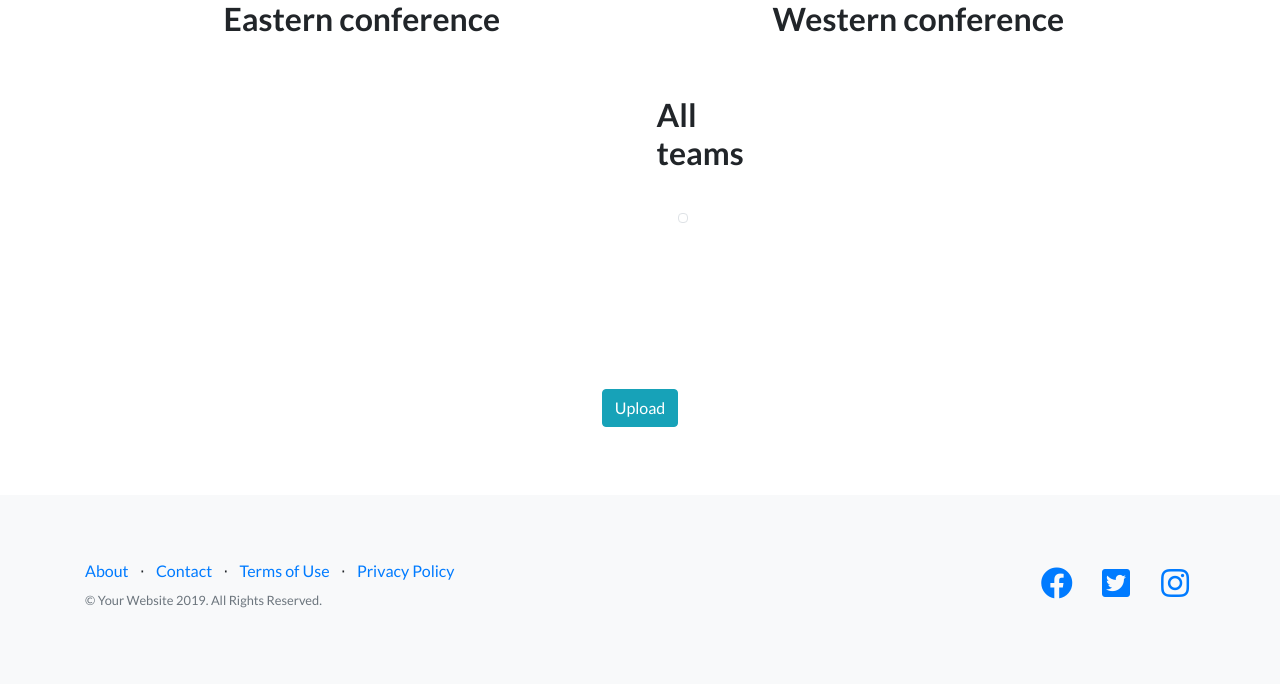
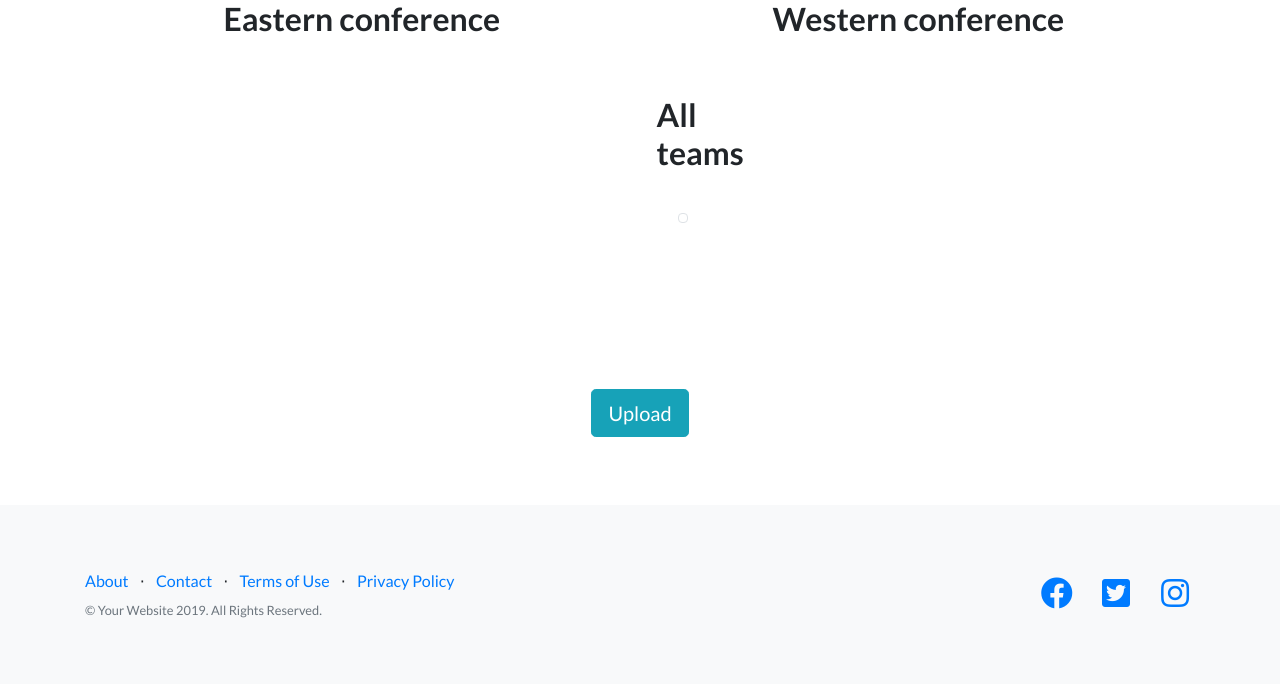
Before and after one commit to pabissonnier/nba_schedule_2_Google_Agenda, a Django app: page /upload/ in a window 1280 px wide. Shown: the part 202-886 px from the top of the page. Before the commit the page ends 810 px from the top, so only its background shows below. Run offline with Django 3.2, Linux system fonts and the light colour scheme; some libraries are stand-ins or nearby versions.

Commit message:
Upload button modified to bigger

```diff
--- a/templates/mainapp/upload.html
+++ b/templates/mainapp/upload.html
@@ -107,7 +107,7 @@
                           <div class="row ">
                               <div class="col-lg-12 align-content-center p-1">
                                 <p id="text" style="visibility:hidden;">Please select at least one team</p>
-                                <button class="btn btn-info" type="submit" onclick="checkedOrNot();loaderActive();">Upload</button>
+                                <button class="btn btn-info btn-lg" type="submit" onclick="checkedOrNot();loaderActive();">Upload</button>
                               </div>
                               <div class="col-lg-12 d-flex justify-content-center">
                                   <div id="loader" style="visibility: hidden;"></div>
```
